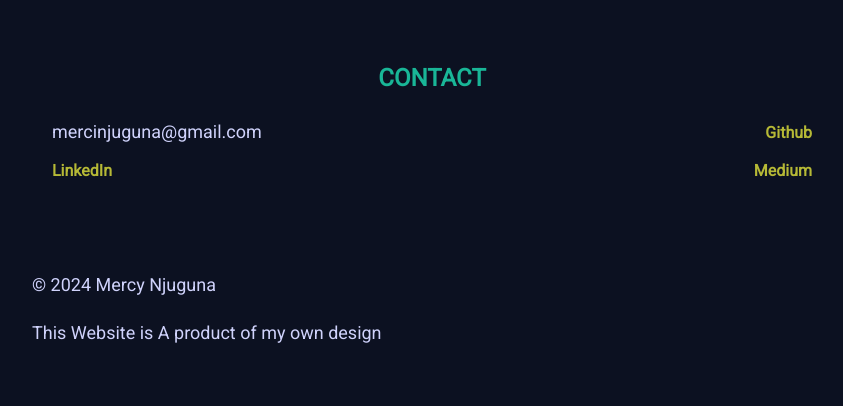
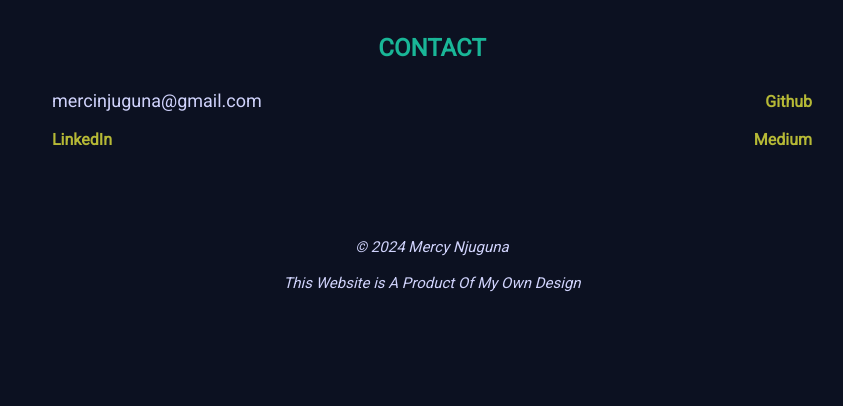
Before and after one commit to MercyNJ/tech-portfolio, a Flask app: page / in a window 1280 px wide. Shown: the part 3920-4326 px from the top of the page, without its empty margins (208-1051 px from the left). After the commit the page ends 4212 px from the top, so only its background shows below. Run offline with Flask 3, Linux system fonts and the light colour scheme.

Commit message:
stled the footer

```diff
--- a/static/style.css
+++ b/static/style.css
@@ -1,7 +1,7 @@
 body {
     background-color: #0c1121;
     color: #d0d3fc;
-    font-size: 18px;
+    font-size: 17.5px;
     font-family: 'Roboto', Arial, sans-serif;
     line-height: 1.65;
 }
@@ -45,7 +45,6 @@ header {
 .logo img {
     border-radius: 8px;
     max-height: 50px;
-    filter: brightness(110%);
 }
 
 nav {
@@ -294,3 +293,12 @@ nav ul li a {
         margin-top: 10px;
     }
 }
+
+/* footer */
+
+footer .content p {
+    font-style: italic;
+    font-size: 15px;
+    line-height: 1.4;
+    text-align: center;
+}
--- a/templates/index.html
+++ b/templates/index.html
@@ -176,7 +176,7 @@
     <footer>
         <div class="content">
             <p>&copy; 2024 Mercy Njuguna</p>
-            <p>This Website is A product of my own design</p>
+            <p>This Website is A Product Of My Own Design</p>
     </footer>
 </body>
 </html>
```
